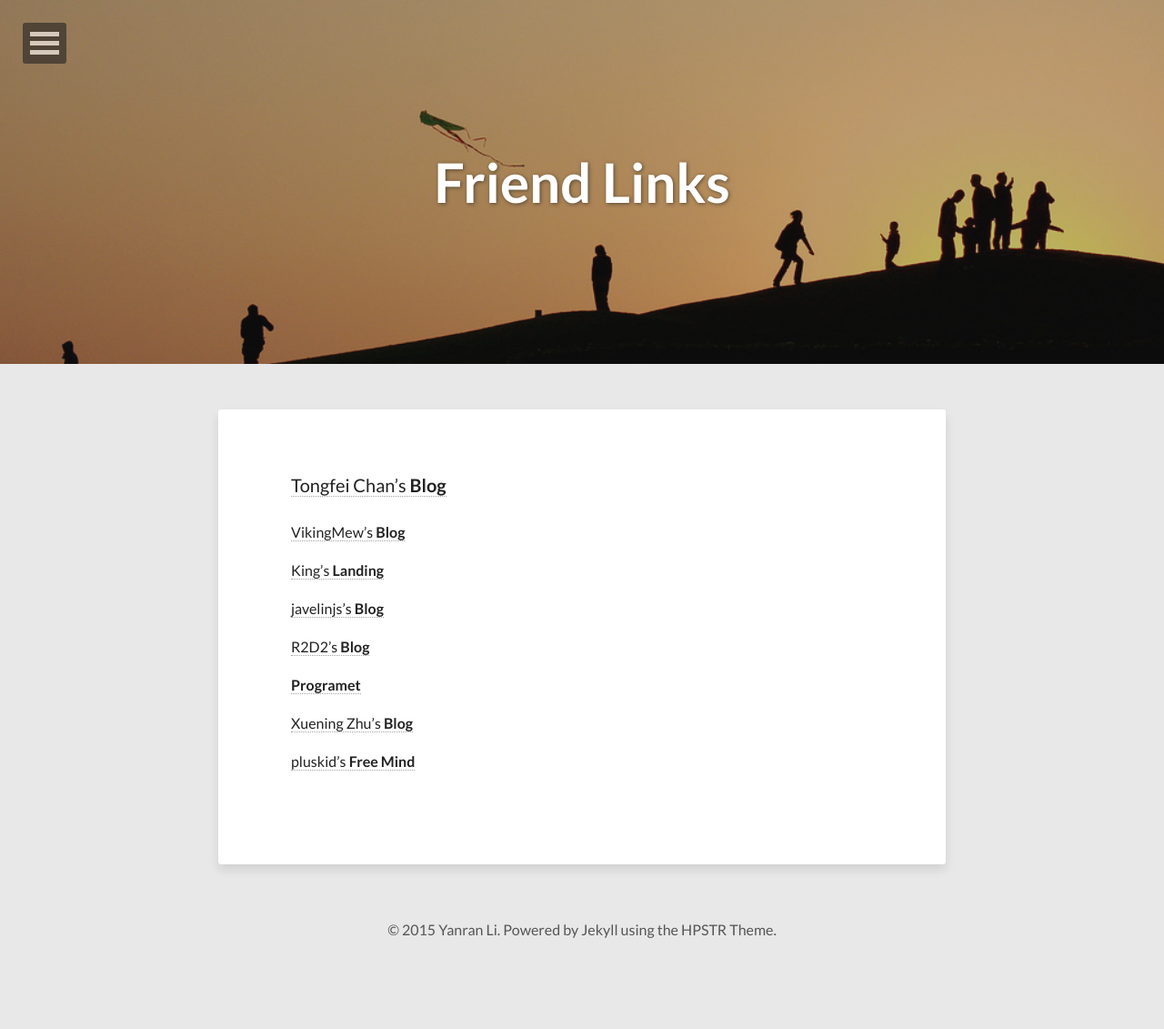
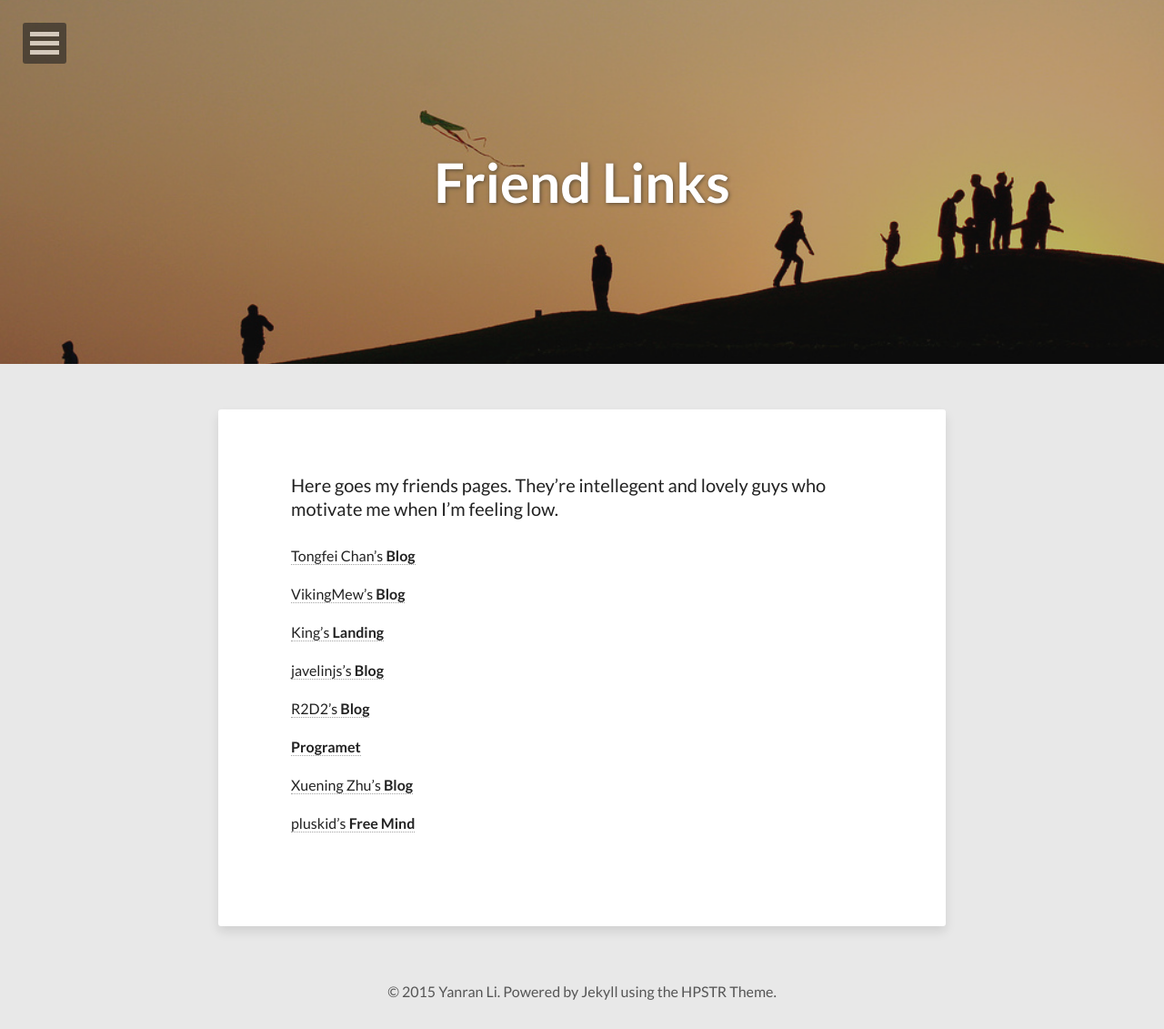
Before and after one commit to niangaotuantuan/niangaotuantuan.github.io, a Jekyll site: the page built from friends.md, in a window 1280 px wide. Shown: the whole page at 91% size. Built offline with Jekyll 4.4.1, drawn with Linux system fonts in a browser that asks for light colours; nearby versions of some CDN libraries; before the commit the page ends 1063 px from its top, so only the background shows below that.

Commit message:
friend list update

```diff
--- a/friends.md
+++ b/friends.md
@@ -8,7 +8,7 @@
 ---
 
 
-
+Here goes my friends pages. They're intellegent and lovely guys who motivate me when I'm feeling low.
 
 [Tongfei Chan's **Blog**](http://tongfei.me)
 
```
